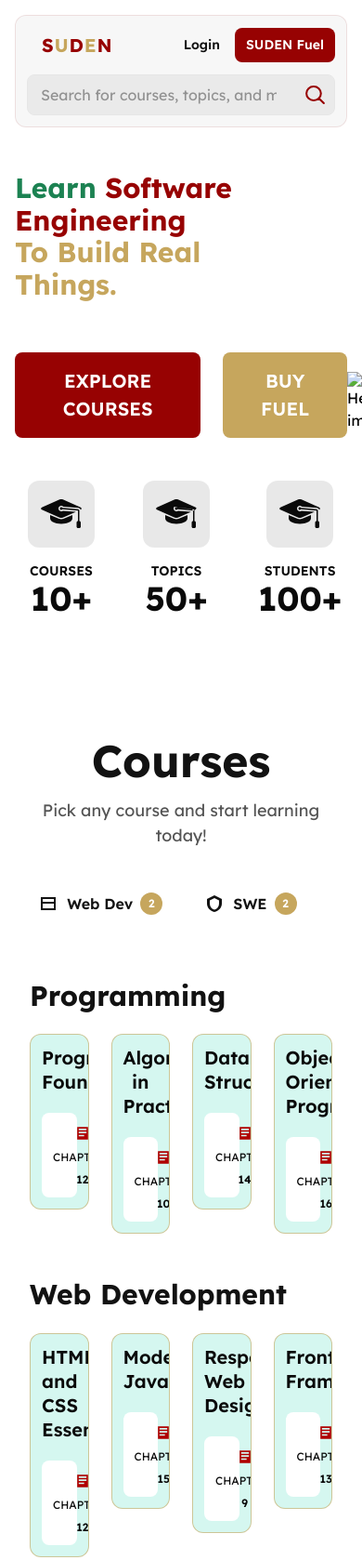
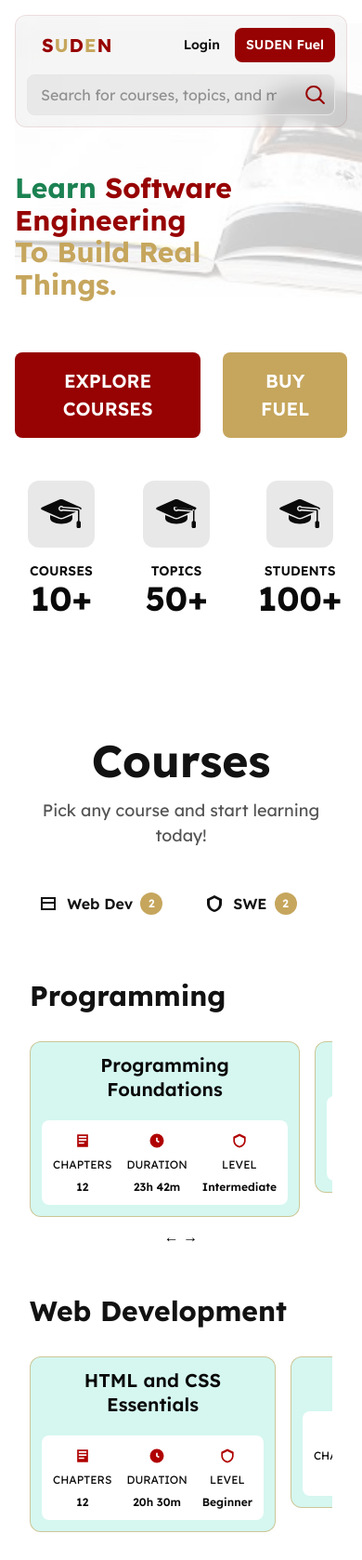
Before and after one commit to DivineIsaiah/Suden, a website built with Vite: page index.html in a window 390 px wide. Shown: the top 1678 px of the page at 93% size. Built offline with nearby package versions, Linux system fonts and the light colour scheme; files whose address does not match are found by name.

Commit message:
enhance hero section responsiveness and add course scrolling feature

```diff
--- a/css/components/course-cards.css
+++ b/css/components/course-cards.css
@@ -17,6 +17,7 @@
     flex-direction: column;
     flex: 0 0;
     min-width: 0;
+    min-height: var(--space-22);
     padding: var(--card-padding-sm);
     overflow: hidden;
     border: 1px solid hsl(var(--gold) / 0.6);
--- a/css/pages/home.css
+++ b/css/pages/home.css
@@ -5,6 +5,24 @@
 	margin-inline: auto;
 	min-height: min(42rem, calc(100vh - var(--header-height) - var(--space-8)));
 	padding-block: var(--section-padding-y-sm);
+}
+
+.hero-img {
+	position: absolute;
+	top: 3%;
+	width: min(calc(130% - (var(--space-8) * 2)), var(--container-max-width));
+	min-height: min(42rem, calc(100vh - var(--header-height) - var(--space-8)));
+	z-index: -1;
+	opacity: 0.25;
+	overflow: hidden;
+}
+
+.hero-img img {
+	display: block;
+	width: 100%;
+	height: 100%;
+	object-fit: cover;
+	object-position: center center;
 }
 
 .hero-content {
@@ -243,8 +261,32 @@
 	margin-top: var(--space-6);
 }
 
-.course-card {
-	min-height: var(--space-22);
+.course-see-more{
+	width: 100%;
+	display: flex;
+	justify-content: center;
+}
+
+.course-scroll-wrap {
+    position: relative;
+    z-index: 1;
+    margin-top: var(--space-8);
+}
+
+.course-track {
+	display: flex;
+	gap: var(--card-gap-md);
+	position: relative;
+	z-index: 1;
+	overflow-x: auto;
+	overflow-y: hidden;
+	scroll-snap-type: x mandatory;
+	scroll-behavior: smooth;
+	padding-bottom: var(--space-2);
+
+    /* hide scrollbar visually while keeping it scrollable */
+    scrollbar-width: none;
+    -ms-overflow-style: none;
 }
 
 
--- a/index.html
+++ b/index.html
@@ -10,11 +10,7 @@
     <!-- fonts -->
     <link rel="preconnect" href="https://fonts.googleapis.com">
     <link rel="preconnect" href="https://fonts.gstatic.com" crossorigin>
-    <link
-        href="https://fonts.googleapis.com/css2?family=Lexend:wght@400;500;600;700&display=swap"
-        rel="stylesheet"
-    >
-
+    <link rel="stylesheet" href="https://fonts.googleapis.com/css2?family=Lexend:wght@400;500;600;700&display=swap">
     <!-- stylesheet -->
     <link rel="stylesheet" href="./css/main.css">
 </head>
@@ -62,6 +58,7 @@
         <section class="hero-section" aria-labelledby="hero-title">
 
             <div class="hero-content">
+            <div class="hero-img"><img src="./assets/images/hero-img.png" alt="Hero image"></div>
 
                 <div class="hero-txt-bx">
                     <h1 id="hero-title">
@@ -123,11 +120,6 @@
                     </div>
 
                 </div>
-            </div>
-
-
-            <div class="hero-img-bx">
-                <img class="hero-img" src="./assets/images/hero-img.png" alt="Hero image">
             </div>
 
         </section>
@@ -209,7 +201,8 @@
                         <h3>Programming</h3>
                     </div>
 
-                    <div class="course-cards-cat">
+                    <div class="course-scroll-wrap">
+                    <div class="course-track">
 
                         <div class="course-card-wrap">
                             <div class="course-card">
@@ -487,6 +480,8 @@
                         </div>
 
                     </div>
+                    </div>
+                    <div class="course-see-more"><p>&larr; &rarr;</p></div>
                 </div>
 
 
@@ -497,7 +492,8 @@
                         <h3>Web Development</h3>
                     </div>
 
-                    <div class="course-cards-cat">
+                    <div class="course-scroll-wrap">
+                    <div class="course-track">
 
                         <div class="course-card-wrap">
                             <div class="course-card">
@@ -775,6 +771,7 @@
                         </div>
 
                     </div>
+                    </div>
                 </div>
 
 
@@ -785,7 +782,8 @@
                         <h3>Backend Engineering</h3>
                     </div>
 
-                    <div class="course-cards-cat">
+                    <div class="course-scroll-wrap">
+                    <div class="course-track">
 
                         <div class="course-card-wrap">
                             <div class="course-card">
@@ -1063,6 +1061,7 @@
                         </div>
 
                     </div>
+                    </div>
                 </div>
 
 
@@ -1073,7 +1072,8 @@
                         <h3>Software Engineering</h3>
                     </div>
 
-                    <div class="course-cards-cat">
+                    <div class="course-scroll-wrap">
+                    <div class="course-track">
 
                         <div class="course-card-wrap">
                             <div class="course-card">
@@ -1351,6 +1351,7 @@
                         </div>
 
                     </div>
+                    </div>
                 </div>
 
 
@@ -1361,7 +1362,8 @@
                         <h3>Cloud &amp; DevOps</h3>
                     </div>
 
-                    <div class="course-cards-cat">
+                    <div class="course-scroll-wrap">
+                    <div class="course-track">
 
                         <div class="course-card-wrap">
                             <div class="course-card">
@@ -1639,6 +1641,7 @@
                         </div>
 
                     </div>
+                    </div>
                 </div>
 
 
@@ -1649,7 +1652,8 @@
                         <h3>Computer Science</h3>
                     </div>
 
-                    <div class="course-cards-cat">
+                    <div class="course-scroll-wrap">
+                    <div class="course-track">
 
                         <div class="course-card-wrap">
                             <div class="course-card">
@@ -1926,6 +1930,7 @@
                             </div>
                         </div>
 
+                    </div>
                     </div>
                 </div>
 
```
Also changed, not shown: assets/images/hero-img.png (added).
